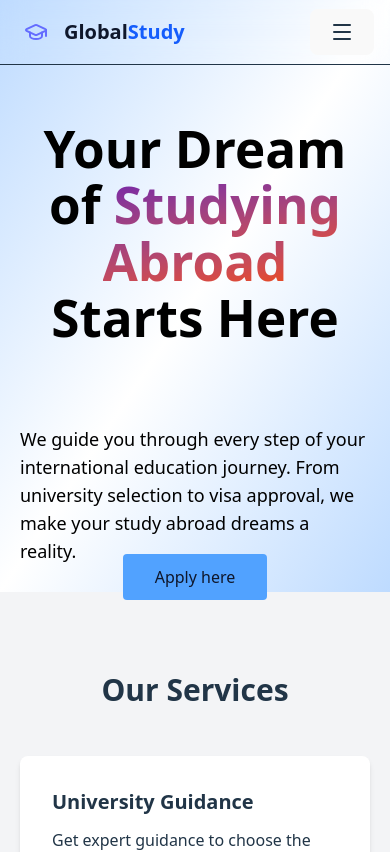
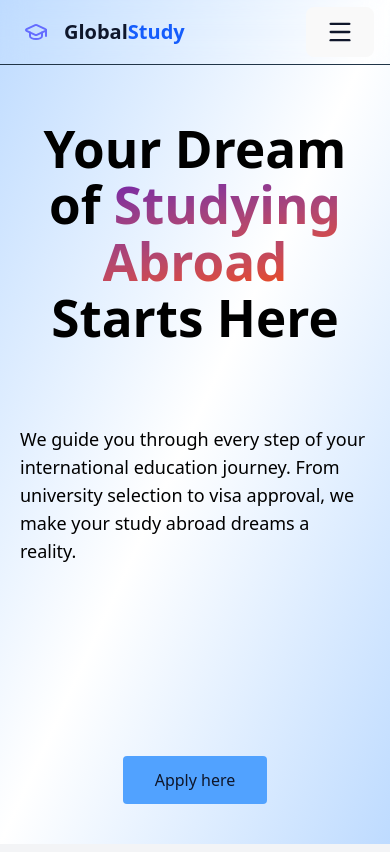
Before and after one commit to notKuina/consultancy-website, a React app in the folder frontend/: page / in a window 390 px wide. Shown: the top 852 px of the page. Built offline with nearby package versions, Linux system fonts and the light colour scheme; the HTML template or start-up script is replaced by a standard one.

Commit message:
hamburger menu

```diff
--- a/frontend/src/components/Navbar.jsx
+++ b/frontend/src/components/Navbar.jsx
@@ -35,7 +35,7 @@ const Navbar = () => {
               <Link
                 key={link.name}
                 to={link.to}
-                className="text-slate-900 hover:text-blue-600 transition-colors font-medium"
+                className="!text-slate-900 hover:text-blue-600 transition-colors font-medium"
               >
                 {link.name}
               </Link>
@@ -56,37 +56,40 @@ const Navbar = () => {
 
           {/* Mobile Menu Button */}
           <button
-            className="md:hidden p-2"
+            className="md:hidden p-2 text-slate-900 border-2 border-blue-600"
             onClick={() => setIsMenuOpen(!isMenuOpen)}
           >
-            {isMenuOpen ? <X /> : <Menu />}
+            {isMenuOpen ? <X size={28}/> : <Menu size={28}/>}
           </button>
         </div>
 
         {/* Mobile Navigation */}
         {isMenuOpen && (
-          <div className="md:hidden py-4 border-t border-border">
-            <nav className="flex flex-col gap-2">
+          <div className="md:hidden border-t border-border " >
+            <nav className="flex flex-col gap-2 py-4">
+
               {navLinks.map((link) => (
                 <Link
                   key={link.name}
                   to={link.to}
-                  className="px-4 py-2 hover:bg-secondary rounded-lg"
+                  className="px-4 py-2 !text-slate-900 hover:bg-blue-50 rounded-lg"
                   onClick={() => setIsMenuOpen(false)}
                 >
                   {link.name}
                 </Link>
               ))}
 
-              <div className="flex gap-2 px-4 pt-4">
-                <Button variant="outline" size="sm" className="flex-1">
-                  Login
-                </Button>
-            <button className="px-4 py-2 text-sm font-medium hover:text-primary">
-              Login
-            </button>
+          <div className="flex flex-col px-4 pt-4 gap-3">
+          <button className="px-4 py-2 text-white text-sm font-medium !bg-blue-600 hover:text-blue-500 !border-0">
+            Login
+          </button>
 
-              </div>
+          <button className="px-4 py-2 text-white !bg-blue-600 hover:text-blue-500 text-sm font-medium">
+           Get started
+          </button>
+
+          </div>
+
             </nav>
           </div>
         )}
--- a/frontend/src/pages/Home.jsx
+++ b/frontend/src/pages/Home.jsx
@@ -5,7 +5,7 @@ const Home = () => {
   return (
     <div className="font-roboto w-full  overflow-x-hidden">
 
-      <section className="w-full h-148 bg-gradient-to-br from-blue-200 via-white to-blue-200 text-black px-5 flex flex-col justify-between text-center">
+      <section className="w-full min-h-screen bg-gradient-to-br from-blue-200 via-white to-blue-200 text-black px-5 flex flex-col justify-between text-center">
 
         {/* Top Content */}
           <div className="mt-30">
@@ -27,10 +27,10 @@ const Home = () => {
         </div>
 
         {/* Bottom Button */}
-        <div className="mb-24">
+        <div className="mb-10 mt-10 md:mt-6 sm:mt-14">
           <Link
             to="/register"
-            className="!text-slate-900 bg-blue-400  font-semibold py-3 px-8 rounded  hover:bg-blue-200  transition"
+            className="inline-block !text-slate-900 bg-blue-400  font-semibold py-3 px-8 rounded  hover:bg-blue-200  transition"
           >
             Apply here
           </Link>
```
